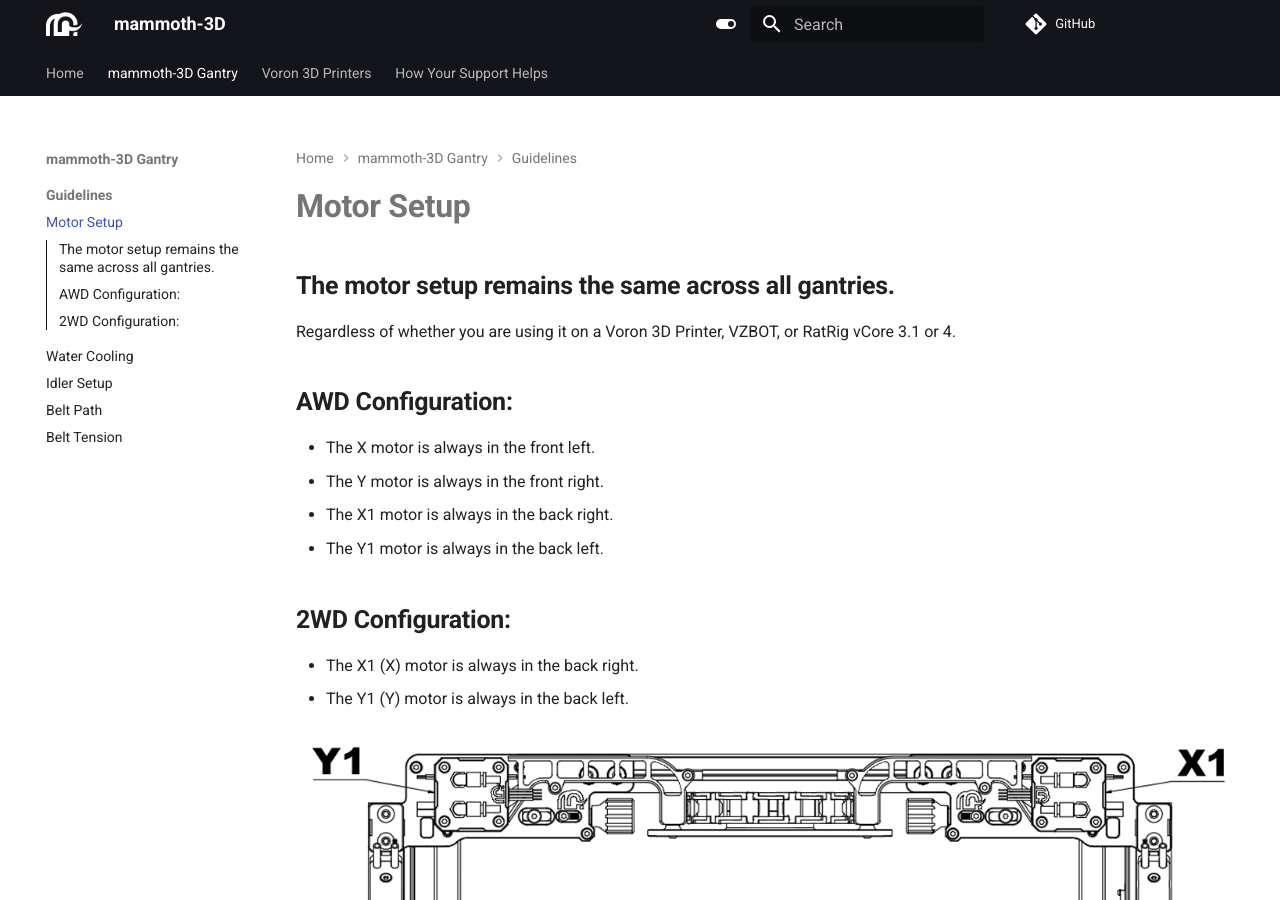
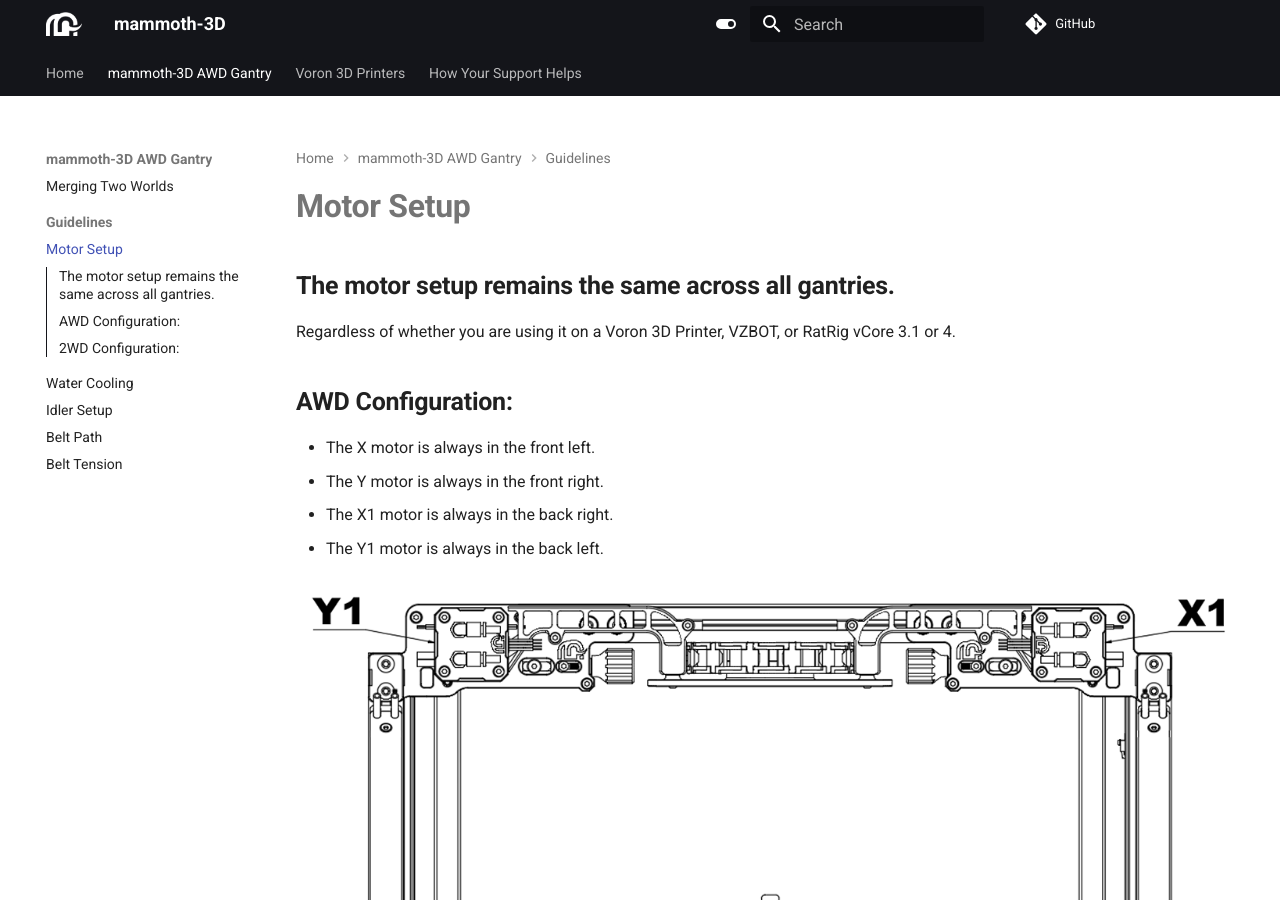
Before and after one commit to mammoth-3D/docs, an MkDocs documentation site: the page built from docs/mammoth_gantry/motor_setup/motor_setup.md, in a window 1280 px wide and 900 px high. Built offline with MkDocs 1.6.1 and Material for MkDocs 9.7.7, drawn with Linux system fonts in a browser that asks for light colours; comment, search, counter and statistics services are not loaded; some of the changed text lies outside the part shown.

Commit message:
Merging Two Worlds

```diff
--- a/docs/mammoth_gantry/motor_setup/motor_setup.md
+++ b/docs/mammoth_gantry/motor_setup/motor_setup.md
@@ -9,9 +9,8 @@
 - The X1 motor is always in the back right.
 - The Y1 motor is always in the back left.
 
+![mammoth-3D Gantry Motor Setup](../motor_setup.png)
 
 ## **2WD Configuration:**
 - The X1 (X) motor is always in the back right.
 - The Y1 (Y) motor is always in the back left.
-
-![mammoth-3D Gantry Motor Setup](../motor_setup.png)
--- a/mkdocs.yml
+++ b/mkdocs.yml
@@ -7,7 +7,8 @@
 nav:
   - Home: index.md
 
-  - "mammoth-3D Gantry":
+  - "mammoth-3D AWD Gantry":
+    - Merging Two Worlds: mammoth_gantry/merging_two_worlds.md
     - Guidelines:
        - Motor Setup: mammoth_gantry/motor_setup/motor_setup.md
        - Water Cooling: mammoth_gantry/water_cooling/water_cooling.md
```
Also changed, not shown: docs/mammoth_gantry/merging_two_worlds.md (added, +45 -0 lines).
